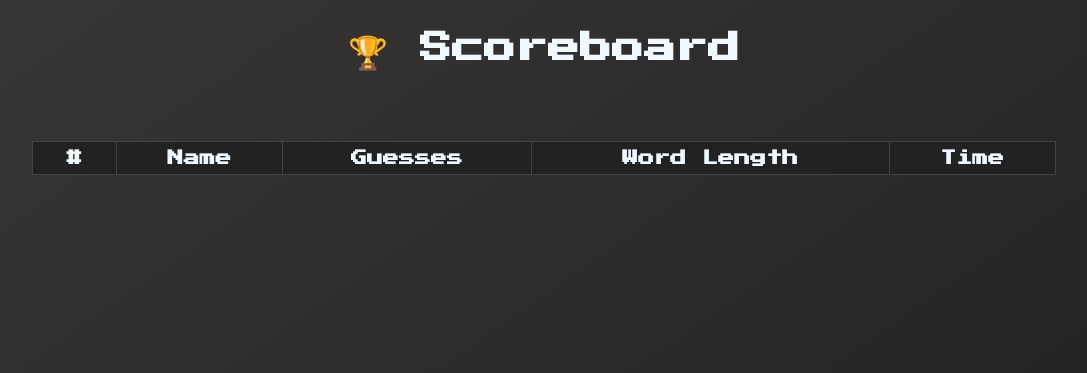
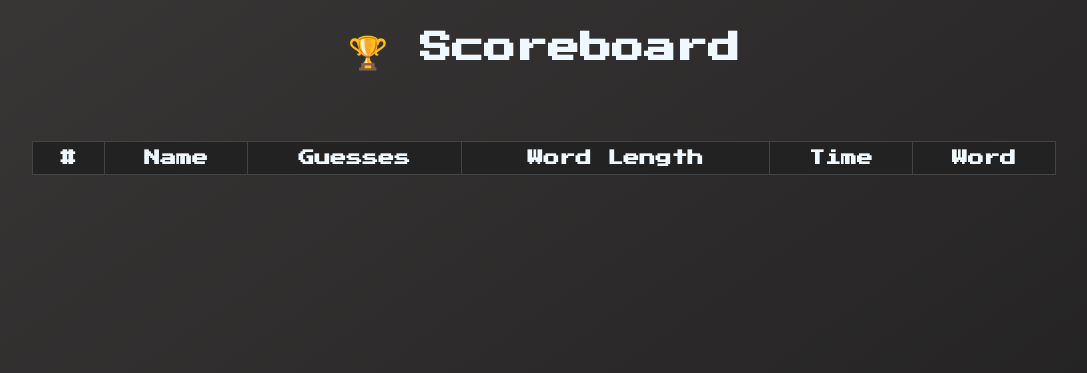
Before and after one commit to EmpyreanMist/retro-wordle, a Node server app: page /scoreboard in a window 1280 px wide. Shown: the part 54-427 px from the top of the page, without its empty margins (96-1183 px from the left). Run offline with Node 20, Linux system fonts and the light colour scheme; data that the repository does not hold is empty; some libraries are stand-ins or nearby versions.

Commit message:
File cleanup and word display in scoreboard

```diff
--- a/server/models/Highscore.js
+++ b/server/models/Highscore.js
@@ -6,6 +6,7 @@
   timeInSeconds: { type: Number, required: true },
   wordLength: { type: Number, required: true },
   createdAt: { type: Date, default: Date.now },
+  word: String,
 });
 
 export default mongoose.model("HighScore", highScoreSchema);
--- a/server/routes/secureGameRoute.js
+++ b/server/routes/secureGameRoute.js
@@ -56,6 +56,7 @@
     guesses: game.guesses.length,
     timeInSeconds: duration,
     wordLength: game.word.length,
+    word: game.word,
   });
 
   await newScore.save();
--- a/server/server.js
+++ b/server/server.js
@@ -29,10 +29,8 @@
 app.use(express.json());
 
 // Routes
-import highScoreRoute from "./routes/highScoreRoute.js";
 import secureGameRoute from "./routes/secureGameRoute.js";
 
-app.use("/api/highscore", highScoreRoute);
 app.use("/api/games", secureGameRoute);
 
 import HighScore from "./models/Highscore.js";
--- a/server/views/scoreboard.ejs
+++ b/server/views/scoreboard.ejs
@@ -47,6 +47,7 @@
               <th>Guesses</th>
               <th>Word Length</th>
               <th>Time</th>
+              <th>Word</th>
             </tr>
           </thead>
           <tbody>
@@ -57,6 +58,7 @@
               <td><%= s.guesses %></td>
               <td><%= s.wordLength %></td>
               <td><%= s.timeInSeconds %>s</td>
+              <td><%= s.word %></td>
             </tr>
             <% }) %>
           </tbody>
```
Also changed, not shown: client/src/components/GamePage.jsx (+7 -6 lines), server/routes/highScoreRoute.js (deleted, +0 -27 lines), 3 other files.
